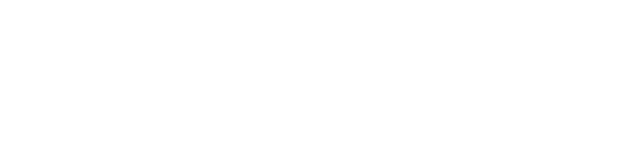
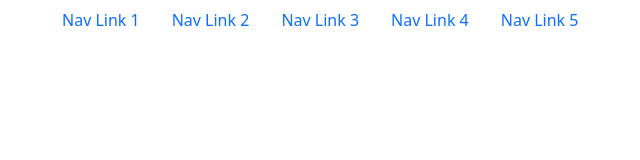
Before and after one commit to deshayk/template, a plain HTML site: page index.html in a window 1280 px wide. Shown: the whole page, without its empty margins (36-676 px from the left). Drawn offline with nearby package versions, Linux system fonts and the light colour scheme.

Commit message:
add nav boilerplate

```diff
--- a/index.html
+++ b/index.html
@@ -13,7 +13,25 @@
     <div class="container">
       <div class="row">
         <div class="col">
-
+          <nav>
+            <ul class="nav">
+              <li class="nav-item">
+                <a class="nav-link active" href="/">Nav Link 1</a>
+              </li>
+              <li class="nav-item">
+                <a class="nav-link" href="/">Nav Link 2</a>
+              </li>
+              <li class="nav-item">
+                <a class="nav-link" href="/">Nav Link 3</a>
+              </li>
+              <li class="nav-item">
+                <a class="nav-link" href="/">Nav Link 4</a>
+              </li>
+              <li class="nav-item">
+                <a class="nav-link" href="/">Nav Link 5</a>
+              </li>
+            </ul>
+          </nav>
         </div>
       </div>
     </div>
```
